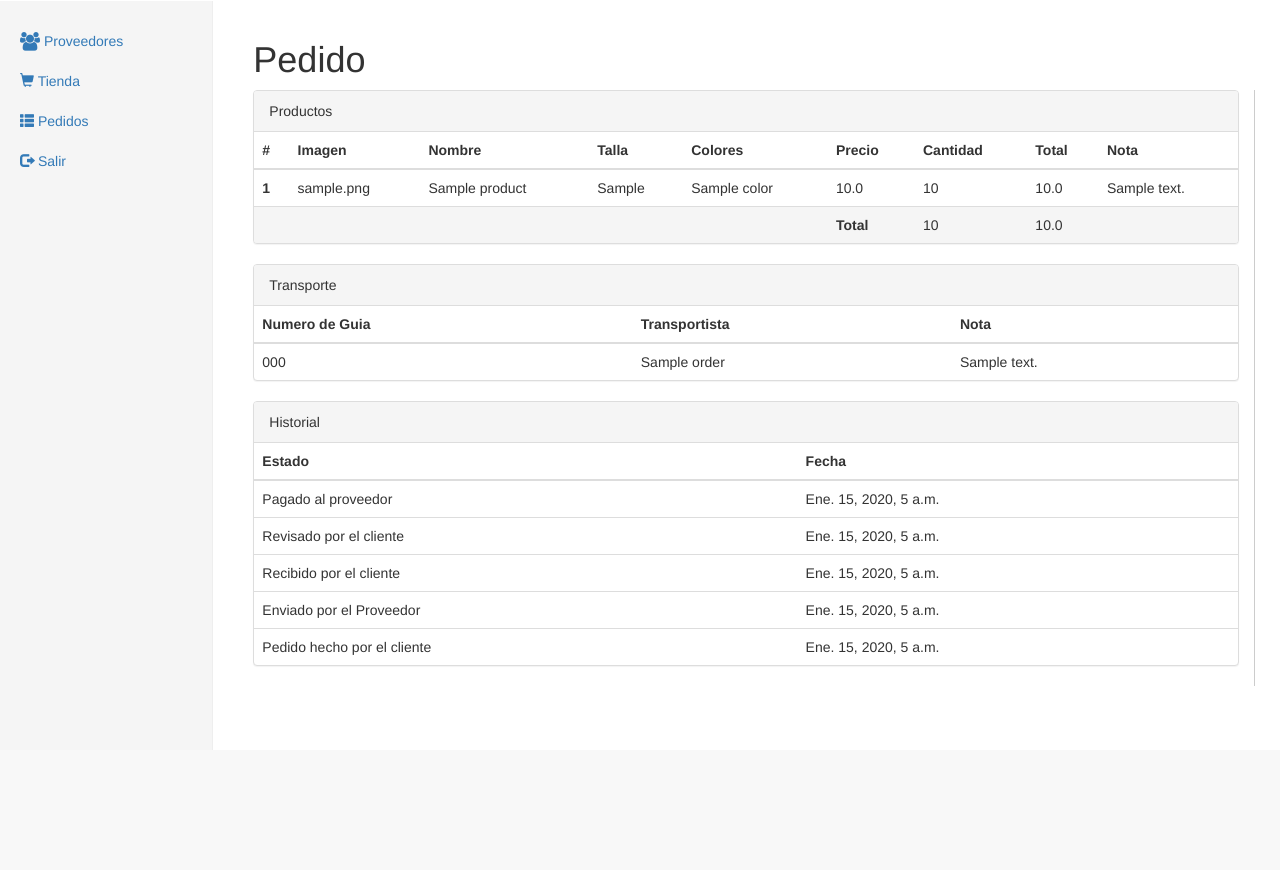
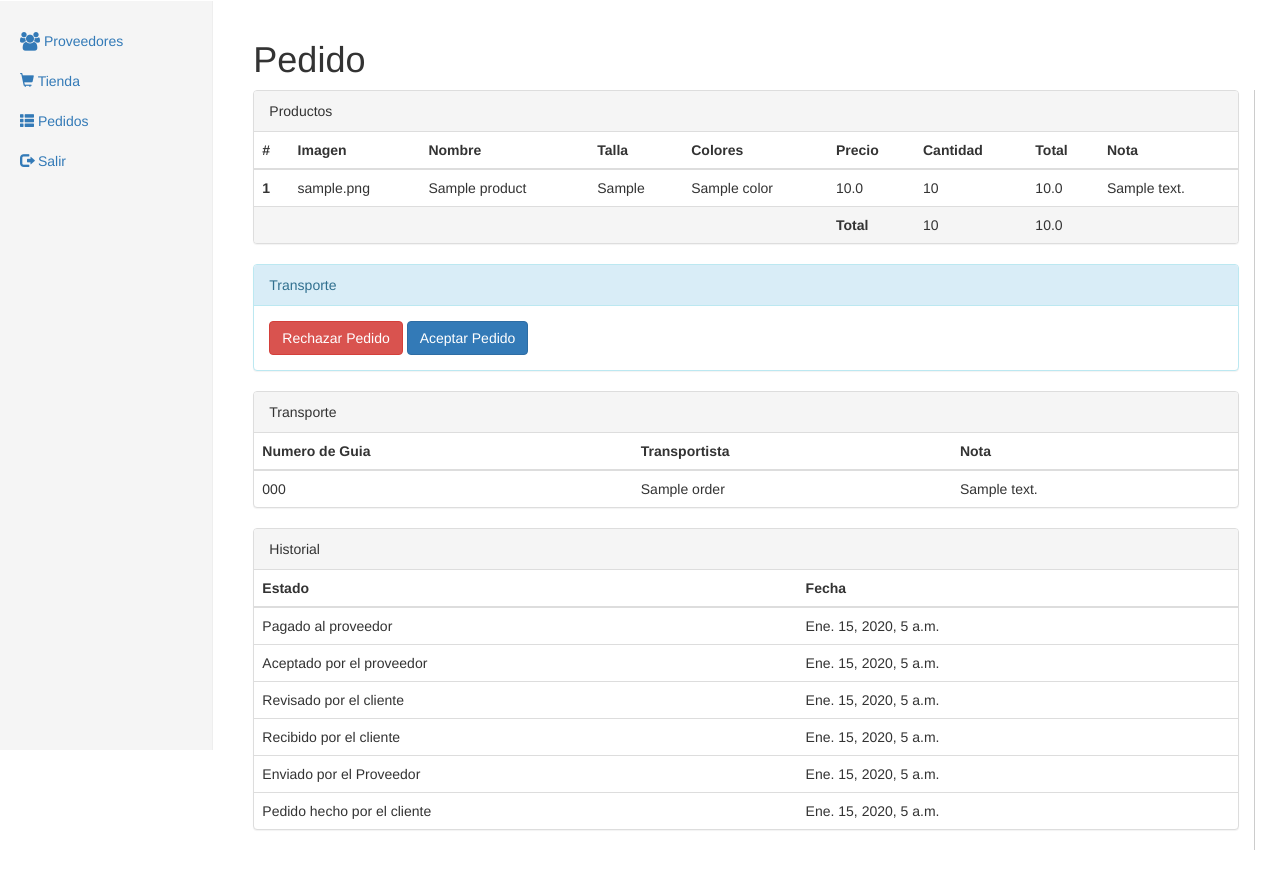
Before and after one commit to MackYoel/s3t-project, a Django app: a page that uses main/templates/main/orders/history.html in a window 1280 px wide. Shown: the part 50-920 px from the top of the page. Before the commit the page ends 736 px from the top, so only its background shows below. Run offline with Django 3.2, Linux system fonts and the light colour scheme; a user stored in the database is signed in; tables that the repository leaves empty hold one stand-in row (values such as "Sample post"); parts of the project's set-up code (start-up, migrations or seed data) failed here and were passed over; some libraries are stand-ins or nearby versions.

Commit message:
add accepted order

```diff
--- a/main/models.py
+++ b/main/models.py
@@ -38,8 +38,13 @@ class Order(models.Model):
     CHECKED = 3
     PAID = 4
 
+    ACCEPTED = 5
+    REJECTED = 6
+
     ORDER_STATES = (
         (PENDING, 'Pendiente de atención'),
+        (ACCEPTED, 'Pedido aceptado'),
+        (REJECTED, 'Pedido rechazado'),
         (SENT, 'Enviado por el proveedor'),
         (RECEIVED, 'Recibido por el cliente'),
         (CHECKED, 'Revisado por el cliente'),
@@ -60,6 +65,7 @@ class Order(models.Model):
 
     note_received = models.TextField(null=True, blank=True)
 
+    accepted_at = models.DateTimeField(_("accepted at"), null=True, blank=True)
     sent_at = models.DateTimeField(_("sent at"), null=True, blank=True)
     received_at = models.DateTimeField(_("received at"), null=True, blank=True)
     checked_at = models.DateTimeField(_("checked at"), null=True, blank=True)
--- a/main/templates/main/orders/history.html
+++ b/main/templates/main/orders/history.html
@@ -16,6 +16,12 @@
         <tr>
             <td>Pagado al proveedor</td>
             <td>{{order.paid_at}}</td>
+        </tr>
+        {% endif %}
+        {% if order.accepted_at %}
+        <tr>
+            <td>{% if order.state == 6 %} Rechazado {% else %} Aceptado {% endif %} por el proveedor</td>
+            <td>{{order.accepted_at}}</td>
         </tr>
         {% endif %}
         {% if order.checked_at %}
--- a/providers/templates/providers/orders/edit.html
+++ b/providers/templates/providers/orders/edit.html
@@ -9,15 +9,40 @@
 
         {% include 'main/orders/products.html' with order=order %}
 
+        {% if order.state == 6 %}
+            <div class="panel panel-info">
+                <div class="panel-heading">Estado</div>
+                <div class="panel-body">
+                    <form action=".">
+                        Pedido Rechazado
+                    </form>
+                </div>
+            </div>
+        {% endif %}
+        {% if order.state == 0 %}
+            <div class="panel panel-info">
+                <div class="panel-heading">{{form_title}}</div>
+                <div class="panel-body">
+                    <form action="." method="post">
+                        {% csrf_token %}
+                        <button type="submit" name="acept_reject" value="6" class="btn btn-danger">Rechazar Pedido</button>
+                        <button type="submit" name="acept_reject" value="5" class="btn btn-primary">Aceptar Pedido</button>
+                    </form>
+                </div>
+            </div>
+        {% endif %}
+
         {% if order.sent_at %}
             {% include 'main/orders/transport.html' with order=order %}
         {% else %}
-            <div class="panel panel-info">
-                <div class="panel-heading">{{form_title}}</div>
-                <div class="panel-body">
-                    {% include 'hook/form.html' with form=form %}
+            {% if order.state == 5 %}
+                <div class="panel panel-info">
+                    <div class="panel-heading">{{form_title}}</div>
+                    <div class="panel-body">
+                        {% include 'hook/form.html' with form=form %}
+                    </div>
                 </div>
-            </div>
+            {% endif %}
         {% endif %}
 
         {% include 'main/orders/pay.html' with order=order %}
--- a/providers/views.py
+++ b/providers/views.py
@@ -84,22 +84,28 @@ def order_list(request):
 
 @login_required()
 def order_edit(request, pk):
-
     order = get_object_or_404(Order, pk=pk, provider=request.user)
     title = 'Pedido'
     comeback_to = 'providers:order_list'
     order_items = OrderItem.objects.filter(order=order)
 
-    if order.state == order.PENDING:
+    if order.state == order.PENDING or order.state == order.ACCEPTED:
         save_text = 'Enviar a Junior'
         form_title = 'Transporte'
         if request.POST:
-            form = OrderProviderForm(request.POST, instance=order)
-            if form.is_valid():
-                order = form.save(commit=False)
-                order.sent_at = datetime.now()
-                order.state = Order.SENT
+            acept_reject = request.POST.get('acept_reject', None)
+            if acept_reject:
+                order.state = acept_reject
+                order.accepted_at = datetime.now()
                 order.save()
+                return redirect(reverse('providers:order_edit', args=(order.pk,)))
+            else:
+                form = OrderProviderForm(request.POST, instance=order)
+                if form.is_valid():
+                    order = form.save(commit=False)
+                    order.sent_at = datetime.now()
+                    order.state = Order.SENT
+                    order.save()
         else:
             form = OrderProviderForm(instance=order)
 
```
